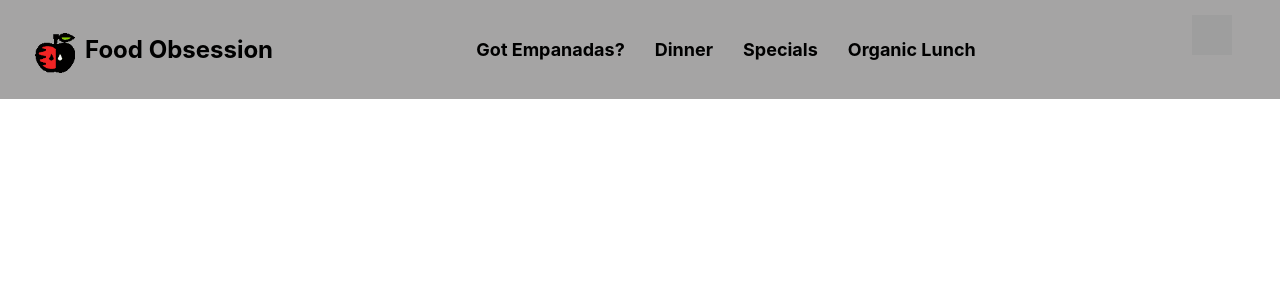
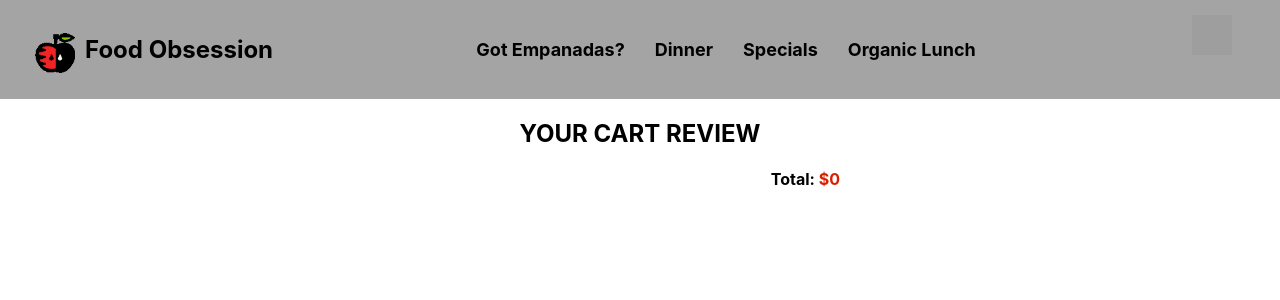
Before and after one commit to gergimenezp/food-obsession, a React (Create React App) app: page /cart in a window 1280 px wide. Shown: the top 300 px of the page. Built offline with nearby package versions, Linux system fonts and the light colour scheme; grey boxes are pictures that could not be loaded.

Commit message:
cart context

```diff
--- a/src/App.js
+++ b/src/App.js
@@ -1,19 +1,27 @@
 import './App.css';
+import { useState } from 'react';
 import { BrowserRouter, Routes, Route } from 'react-router-dom';
 import NavBar from './components/navbar/NavBar'
 import ItemDetailContainer from './components/products/ItemDetailContainer/ItemDetailContainer';
 import ItemListContainer from './components/products/ItemListContainer/ItemListContainer'
+import CartContext from './context/CartContext'
+import Cart from './components/Cart/Cart';
+import CustomContext from './context/CustomContext';
 
 function App() {
+
   return (
+    <CustomContext>
       <BrowserRouter>
         <NavBar />
         <Routes>
           <Route exact path = "/" element = {<ItemListContainer/>}/>
           <Route exact path = "/category/:id" element = {<ItemListContainer/>}/>
           <Route exact path = "/item/:id" element = {<ItemDetailContainer />}/>
+          <Route exact path = "/cart" element = {<Cart/>}/>
         </Routes>
       </BrowserRouter>
+    </CustomContext>
   );
 }
 
--- /dev/null
+++ b/src/components/Cart/Cart.css
@@ -0,0 +1,24 @@
+.cart-detail{
+    width: 400px;
+    margin-left: auto;
+    margin-right: auto;
+}
+
+.cart-title{
+    text-transform: uppercase;
+    text-align: center;
+}
+
+.cart-total{
+    text-align: right;
+    font-weight: bold;
+}
+
+.cart-productName{
+    font-weight: bold;
+    text-transform: capitalize;
+}
+
+.red{
+    color: #d82000;
+}
--- /dev/null
+++ b/src/components/Cart/Cart.js
@@ -0,0 +1,23 @@
+import React, {useContext} from "react";
+import CartContext from '../../context/CartContext';
+import './Cart.css';
+
+function Cart(){
+
+    const ValueContext = useContext(CartContext);
+
+    let totalMount = ValueContext.checkItems().reduce((total, p)=> total + (p.quantity * p.price), 0 )
+
+
+    return(
+        <div className="cart-detail">
+            <h2 className="cart-title">Your cart review</h2>
+            <ul>
+                {ValueContext.checkItems().map((p)=> <li className="cart-item">{p.quantity} x <span className="cart-productName">{p.name}</span> (${p.price}) = <span className="red">${p.price * p.quantity}</span></li>)}
+            </ul>
+            <h4 className="cart-total">Total: <span className="red">${totalMount}</span> </h4>
+        </div>
+    )
+}
+
+export default Cart;
--- a/src/components/ItemCount/ItemCount.js
+++ b/src/components/ItemCount/ItemCount.js
@@ -3,18 +3,19 @@ import { Link } from "react-router-dom";
 import './ItemCount.css';
 
 
-function ItemCount({value, add, sub, category}) {
+function ItemCount({compType, value, add, sub, category, toCart}) {
 
-    const [type, setType] = useState("counter");
+    const [type, setType] = useState(true);
 
     const handleToCart = () =>{
-        setType("")
+        toCart();
+        setType(compType);
     }
 
     return(
 
         <div>
-            {type == "counter" ? (
+            {type == true ? (
                 <div>
                     <div className="count-container">
                         <button className="btn-sub" onClick={sub}> sub - </button>
--- a/src/components/products/ItemDetail/ItemDetail.js
+++ b/src/components/products/ItemDetail/ItemDetail.js
@@ -1,9 +1,12 @@
-import React, {useState} from "react";
+import React, {useState, useContext} from "react";
 import ItemCount from "../../ItemCount/ItemCount";
 import { Link } from "react-router-dom";
-import './ItemDetail.css'
+import './ItemDetail.css';
+import CartContext from "../../../context/CartContext";
 
 function ItemDetail({item}) {
+
+    const myContext = useContext(CartContext)
 
     const [value, setValue] = useState(1);
 
@@ -13,6 +16,12 @@ function ItemDetail({item}) {
 
     const less = () => {
         if(value > 1) setValue((p) => p - 1);
+    };
+
+    const type = myContext.isInCart(item.id);
+
+    const toCart = () => {
+        myContext.addItem({id: item.id, quantity: value, name: item.title, price: item.price})
     };
 
     return(
@@ -25,7 +34,7 @@ function ItemDetail({item}) {
                 <div className="description">
                 <div className="item-detail-description">{item.description}</div>
                 <div className="item-detail-price">Price: ${item.price}</div>
-                <ItemCount value={value} add={more} sub={less} category={item.category} />
+                <ItemCount compType={type} value={value} add={more} sub={less} toCart={toCart} category={item.category} />
                 </div>
             </div>
             <div className="back-container">
--- a/src/components/products/ItemListContainer/ItemListContainer.js
+++ b/src/components/products/ItemListContainer/ItemListContainer.js
@@ -1,8 +1,7 @@
-import React, {useState} from 'react';
+import React, {useState, useEffect} from 'react';
 import './ItemListContainer.css'
 import ItemList from '../ItemList/ItemList'
 import { useParams } from 'react-router-dom';
-import { useEffect } from 'react/cjs/react.development';
 
 function ItemListContainer() {
 
--- a/src/components/context/CartContext.js
+++ b/src/context/CartContext.js
@@ -1,5 +1,5 @@
 import React from 'react';
 
-    const ThemeContext = React.createContext([])
+    const CartContext = React.createContext()
 
 export default CartContext;
--- /dev/null
+++ b/src/context/CustomContext.js
@@ -0,0 +1,36 @@
+import React from "react";
+import CartContext from "./CartContext";
+
+function CustomContext({children}){
+    let arr = []
+
+    function addItem(prod){
+        if (isInCart(prod.id) === false){
+            arr.push(prod)
+        }
+        else {
+            alert("This item is already in your cart")
+        }
+    }
+
+    function isInCart(id){
+        if(arr.find((p) => p.id === id) === undefined){
+            return false
+        }
+        else{
+            return true
+        }
+    }
+
+    function checkItems(){
+        return arr
+    }
+
+    return(
+        <CartContext.Provider value={{addItem, isInCart, checkItems}}>
+            {children}
+        </CartContext.Provider>
+    )
+}
+
+export default CustomContext;
```
Lines whose indentation alone changed are shown as unchanged.
